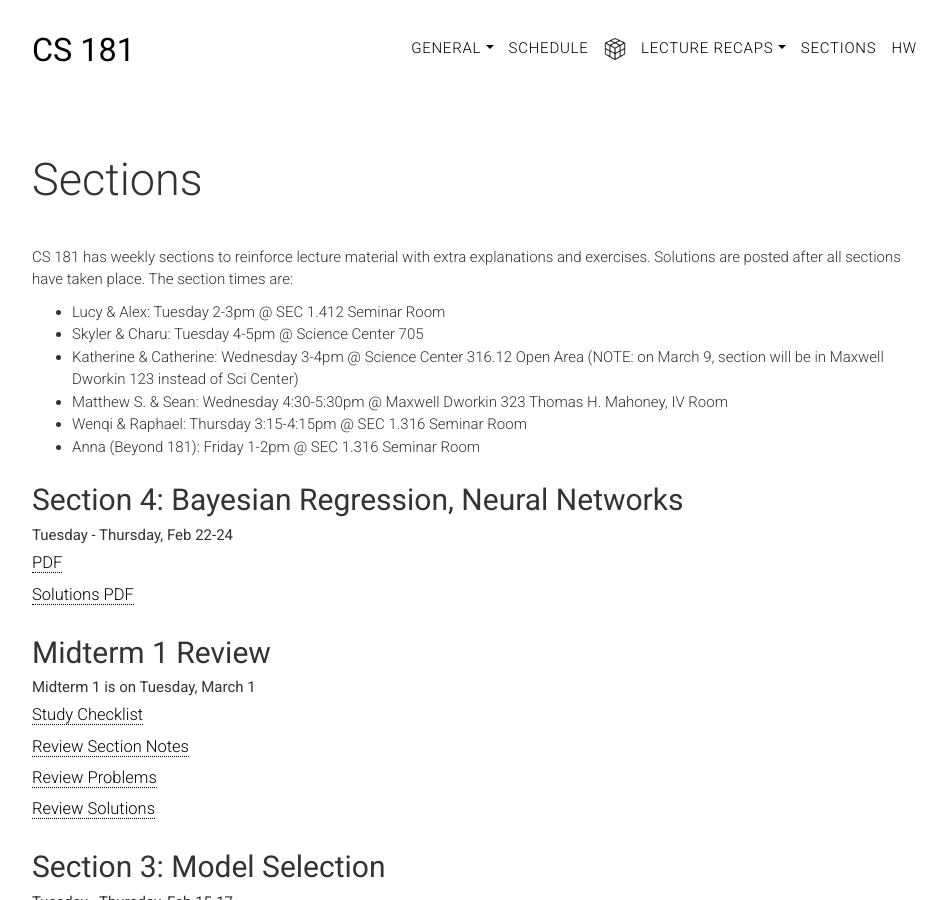
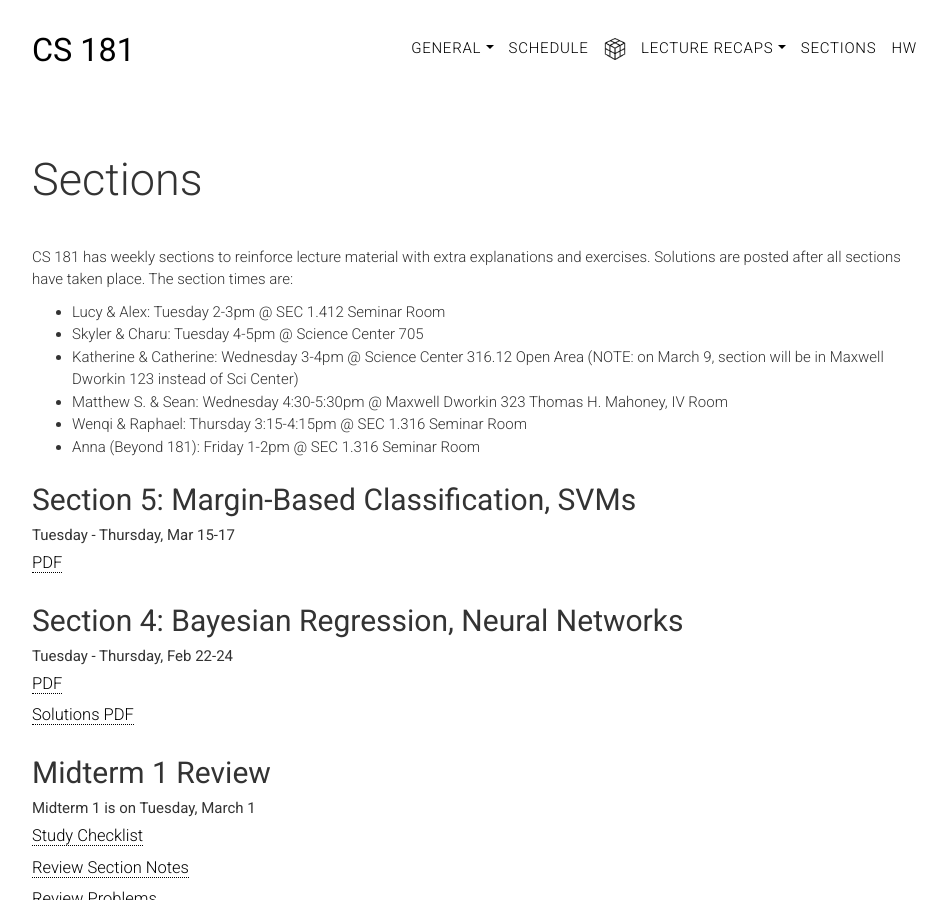
Before and after one commit to harvard-ml-courses/cs181-web, a Jekyll site: the page built from sections.html, in a window 1280 px wide and 900 px high. Shown: the whole window, without its empty margins (158-1105 px from the left). Built offline with Jekyll 4.4.1, drawn with Linux system fonts in a browser that asks for light colours.

Commit message:
Update sections.html

```diff
--- a/sections.html
+++ b/sections.html
@@ -31,6 +31,12 @@ weight: 0
             <li><a href="sections/sec01.pdf" target="_blank">PDF</a></li>
             <li><a href="sections/sec01_soln.pdf" target="_blank">Solutions PDF</a></li>
         </ul> -->
+
+        <h2 class="title" id="sec1">Section 5: Margin-Based Classification, SVMs</h2>
+        <p class="head-subtitle">Tuesday - Thursday, Mar 15-17</p>
+        <ul class="lists">
+            <li><a href="sections/sec05-svm/05.pdf" target="_blank">PDF</a></li>
+        </ul>
 
         <h2 class="title" id="sec1">Section 4: Bayesian Regression, Neural Networks</h2>
         <p class="head-subtitle">Tuesday - Thursday, Feb 22-24</p>
```
